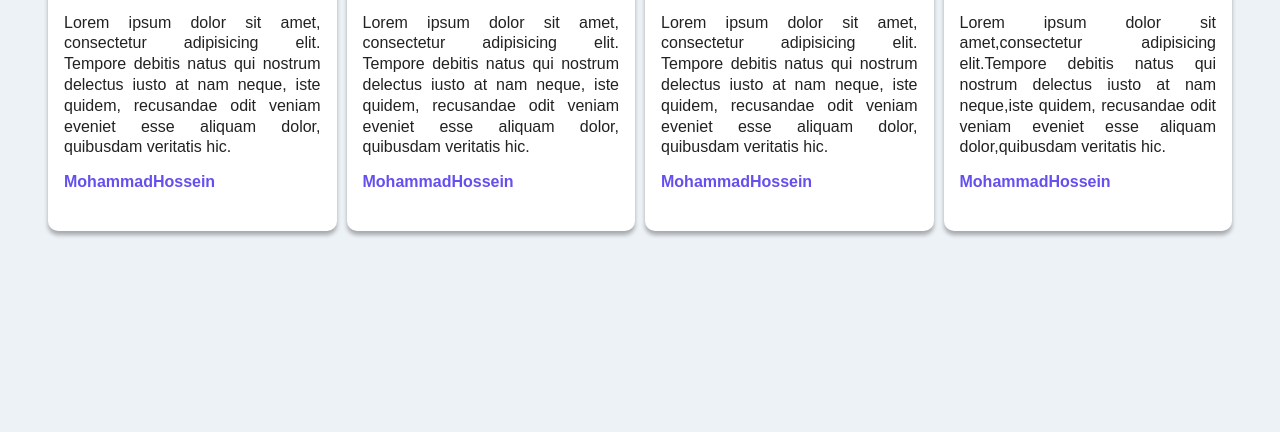
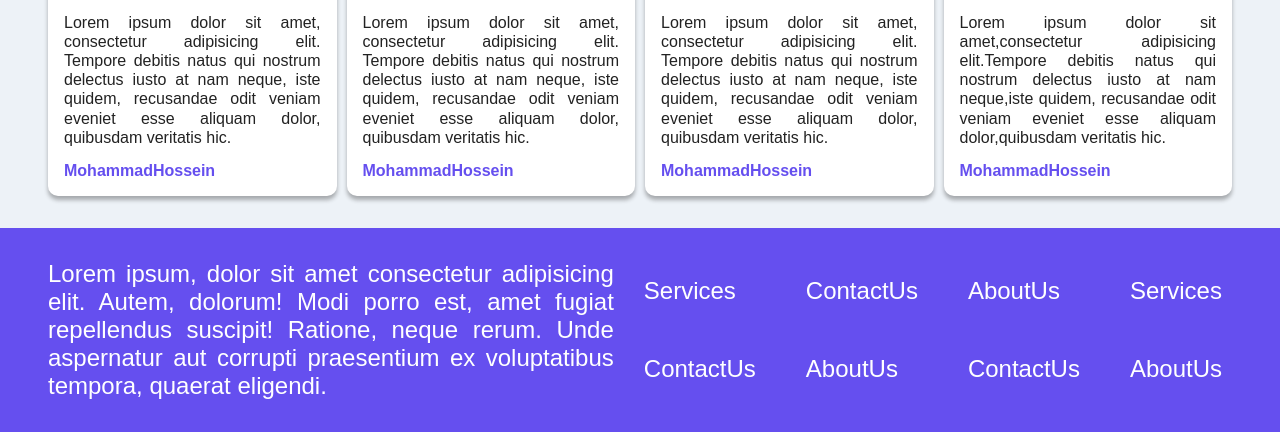
Before and after one commit to vafa2020/template-sass, a plain HTML site: page index.html in a window 1280 px wide. Shown: the part 861-1293 px from the top of the page. Before the commit the page ends 1124 px from the top, so only its background shows below. Drawn offline with Linux system fonts and the light colour scheme.

Commit message:
added footer

```diff
--- a/index.html
+++ b/index.html
@@ -89,5 +89,27 @@
         </div>
       </div>
     </div>
+    <footer>
+      <div class="summery">
+        <p>
+          Lorem ipsum, dolor sit amet consectetur adipisicing elit. Autem,
+          dolorum! Modi porro est, amet fugiat repellendus suscipit! Ratione,
+          neque rerum. Unde aspernatur aut corrupti praesentium ex voluptatibus
+          tempora, quaerat eligendi.
+        </p>
+      </div>
+      <div class="links">
+        <ul>
+          <li><a href="#">Services</a></li>
+          <li><a href="#">ContactUs</a></li>
+          <li><a href="#">AboutUs</a></li>
+          <li><a href="#">Services</a></li>
+          <li><a href="#">ContactUs</a></li>
+          <li><a href="#">AboutUs</a></li>
+          <li><a href="#">ContactUs</a></li>
+          <li><a href="#">AboutUs</a></li>
+        </ul>
+      </div>
+    </footer>
   </body>
 </html>
--- a/styles/scss/style.scss
+++ b/styles/scss/style.scss
@@ -111,22 +111,55 @@ body {
   grid-column-gap: 10px;
   .card {
     @include bodyStyle;
-    @include box(100%, 470px);
+    @include box(100%, inital);
     img {
       width: 100%;
     }
     .description {
       padding: 1rem;
+
       p {
         @include textStyle(1rem, 400, $dark-color);
         text-align: justify;
-        line-height: 1.3rem;
+        line-height: 1.2rem;
       }
       span {
         display: inline-block;
         @include textStyle(1rem, bold, $primary-color);
         margin-top: 15px;
       }
+    }
+  }
+}
+footer {
+  display: flex;
+  align-items: center;
+  padding: 2rem 3rem;
+  background-color: $primary-color;
+  .summery {
+    width: 50%;
+    margin-right: 20px;
+    p {
+      @include textStyle(1.5rem, 200, $secondary-color);
+      text-align: justify;
+    }
+  }
+  li {
+    list-style: none;
+  }
+  ul {
+    display: grid;
+    grid-template-columns: repeat(4, 1fr);
+    gap: 30px;
+  }
+  a {
+    display: inline-block;
+    text-decoration: none;
+    @include textStyle(1.5rem, 200, $secondary-color);
+    padding: 10px;
+    transition: all 0.2s ease-in;
+    &:hover {
+      color: $dark-color;
     }
   }
 }
@@ -146,10 +179,10 @@ body {
     .main {
       @include box(100%, 350px);
       h1 {
-        @include textStyle(3rem, bold, $primary-color);
+        @include textStyle(2rem, bold, $primary-color);
       }
       p {
-        @include textStyle(1.3rem, bold, $dark-color);
+        @include textStyle(1rem, bold, $dark-color);
       }
     }
     .aside {
@@ -163,10 +196,16 @@ body {
     grid-row-gap: 20px;
     padding: 2rem 1rem;
     .card {
-      @include box(100%, 470px);
       img {
         height: 350px;
       }
     }
   }
 }
+@include media(L) {
+  .cards {
+    grid-template-columns: 1fr 1fr;
+    grid-row-gap: 20px;
+    padding: 2rem 1rem;
+  }
+}
```
Also changed, not shown: styles/scss/style.css, 1 other file.
